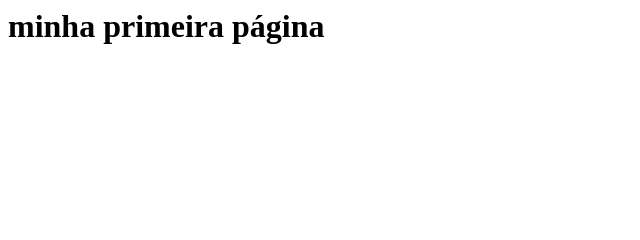
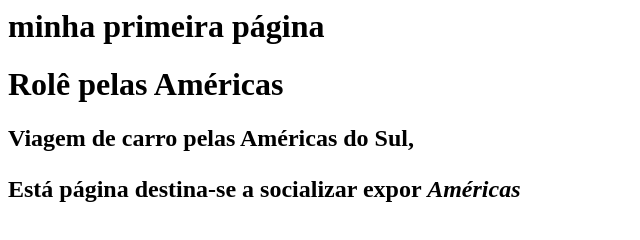
Before and after one commit to anaDalPra/meu-primeiro-, a plain HTML site: page index.html in a window 1280 px wide. Shown: the whole page, without its empty margins (0-640 px from the left). Drawn offline with Linux system fonts and the light colour scheme.

Commit message:
Update index.html

```diff
--- a/index.html
+++ b/index.html
@@ -4,4 +4,13 @@
 
 <head>
   <meta charset="UTF-8">
-  <title>Rolê pelas Américas</
+  <title>Rolê pelas Américas</title>
+  <link rel="stylesheet" href=style.css">
+  </head>
+
+<body>
+  <h1>Rolê pelas Américas</h1>
+  <h2><b>Viagem</b> de carro pelas Américas do Sul,
+  <p>Está página destina-se a <b>socializar</b> expor
+    <strong><em>Américas</em></strong>
+  </p>
```
